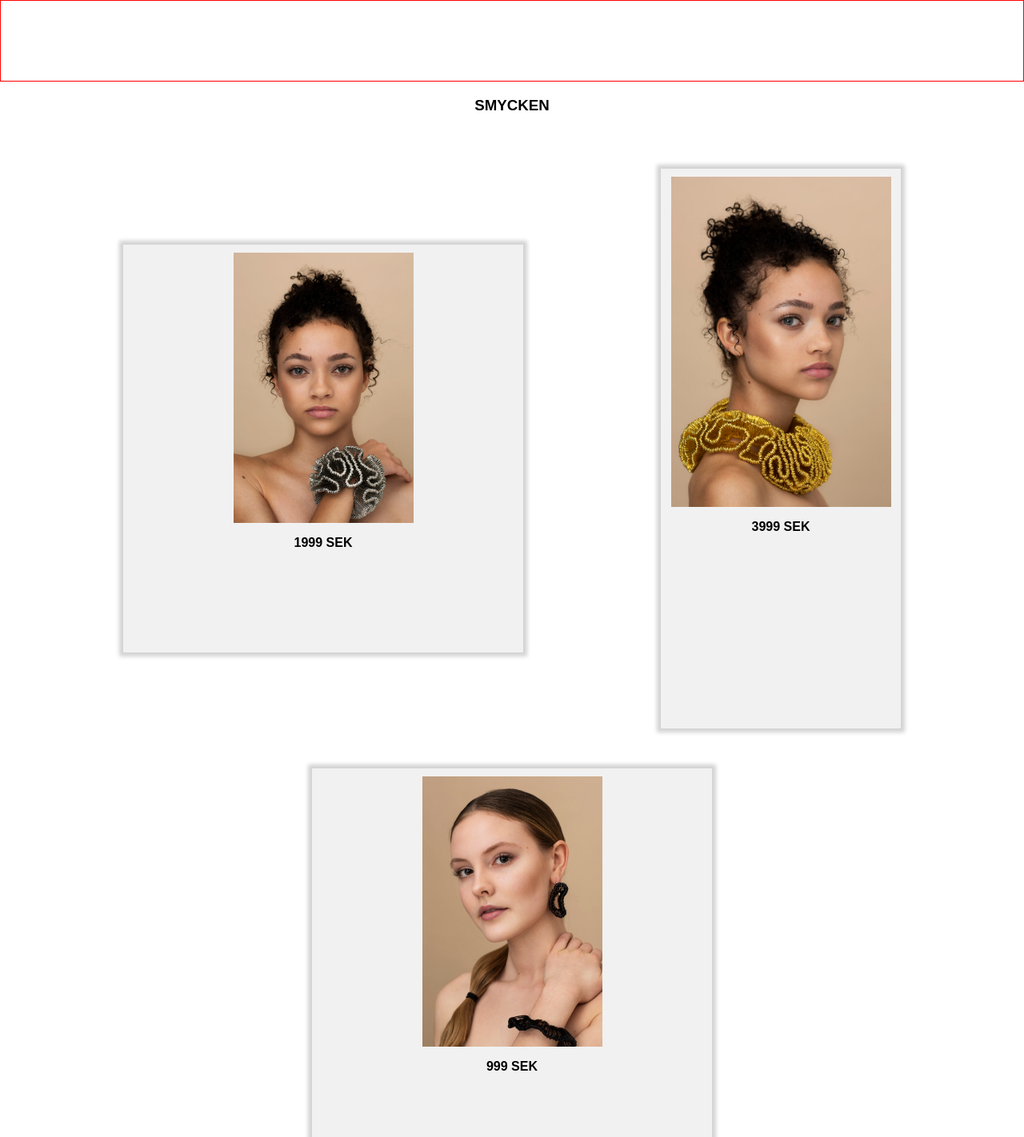
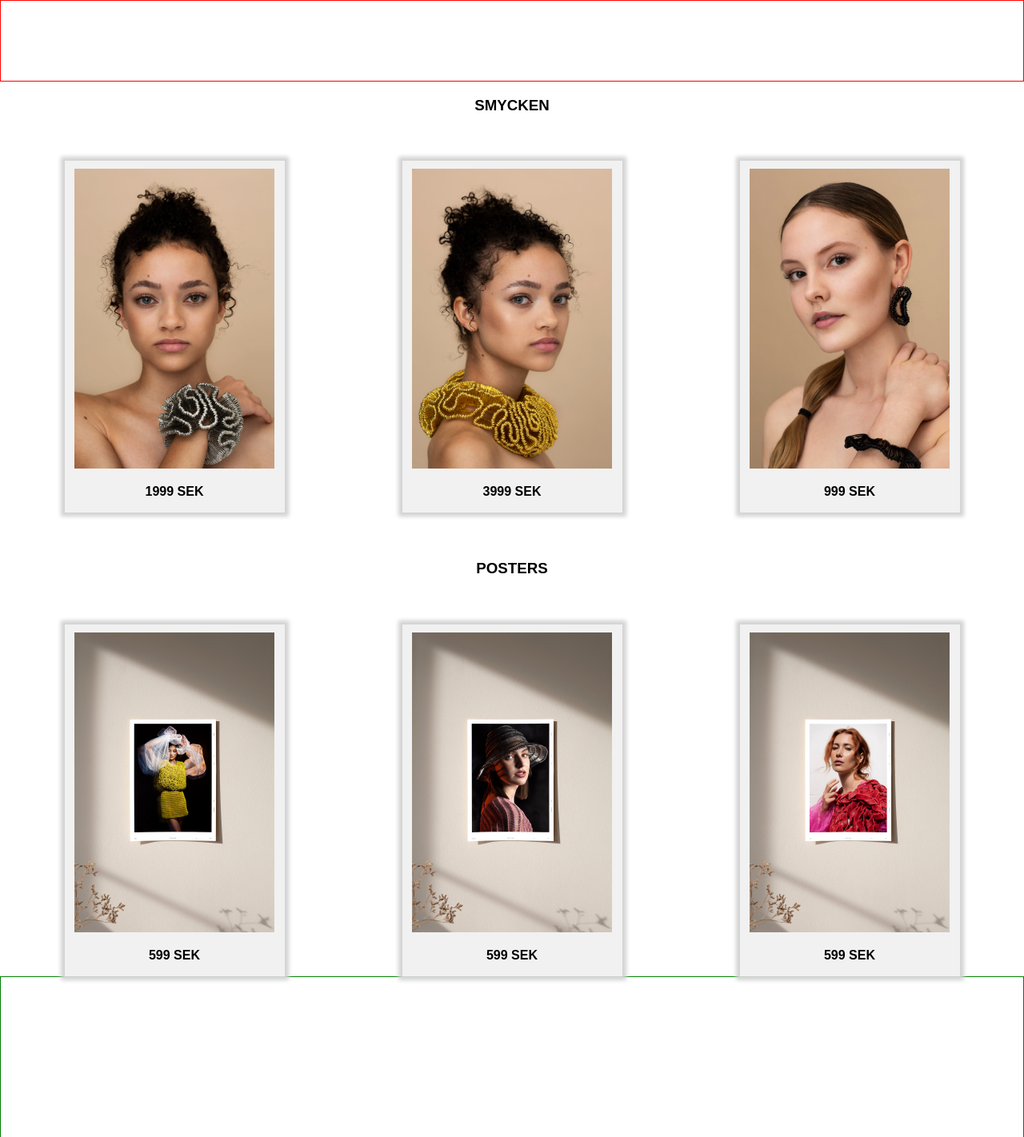
Before and after one commit to Holmkvists/first-group-project, a website: page adam.html in a window 1280 px wide. Shown: the top 1422 px of the page at 80% size. Drawn offline with Linux system fonts and the light colour scheme.

Commit message:
ready for index

```diff
--- a/adam.html
+++ b/adam.html
@@ -17,30 +17,44 @@
             <h3>SMYCKEN</h3>
             <section>
                 <div class="product-container">
-                    <img src="assets/products/jewelry1.jpg" alt="armband" />
+                    <a href="#"
+                        ><img src="assets/products/jewelry1.jpg" alt="armband"
+                    /></a>
                     <p>1999 SEK</p>
                 </div>
                 <div class="product-container">
-                    <img src="assets/products/jewelry2.jpg" alt="halsband" />
+                    <a href="#"
+                        ><img src="assets/products/jewelry2.jpg" alt="halsband"
+                    /></a>
                     <p>3999 SEK</p>
                 </div>
                 <div class="product-container">
-                    <img src="assets/products/jewelry3.jpg" alt="örhänge" />
+                    <a href="#">
+                        <img src="assets/products/jewelry3.jpg" alt="örhänge"
+                    /></a>
                     <p>999 SEK</p>
                 </div>
             </section>
             <h3>POSTERS</h3>
             <section>
                 <div class="product-container">
-                    <img src="assets/products/poster1.jpg" alt="gul-klänning" />
+                    <a href="#">
+                        <img
+                            src="assets/products/poster1.jpg"
+                            alt="gul-klänning"
+                    /></a>
                     <p>599 SEK</p>
                 </div>
                 <div class="product-container">
-                    <img src="assets/products/poster2.jpg" alt="hatt" />
+                    <a href="#">
+                        <img src="assets/products/poster2.jpg" alt="hatt"
+                    /></a>
                     <p>599 SEK</p>
                 </div>
                 <div class="product-container">
-                    <img src="assets/products/poster3.jpg" alt="rosa" />
+                    <a href="#">
+                        <img src="assets/products/poster3.jpg" alt="rosa"
+                    /></a>
                     <p>599 SEK</p>
                 </div>
             </section>
--- a/scss/adam.scss
+++ b/scss/adam.scss
@@ -12,16 +12,13 @@ header {
 }
 
 main {
-    text-align: center;
-    font-family: Arial, Helvetica, sans-serif;
-    font-weight: bold;
-}
-
-main {
     display: flex;
     flex-direction: column;
     align-items: center;
-    gap: 50px;
+    gap: 40px;
+    text-align: center;
+    font-family: "Sora", sans-serif;
+    font-weight: bold;
 }
 
 section {
@@ -60,7 +57,7 @@ footer {
 
         .product-container {
             width: 250px;
-            height: 410px;
+            height: 400px;
 
             img {
                 width: 225px;
@@ -71,23 +68,16 @@ footer {
 
 @media screen and (min-width: 1000px) {
     section {
-        // flex-wrap: nowrap;
-    }
+        flex-wrap: nowrap;
+        justify-content: space-around;
 
-    .product-container:nth-child(1n) {
-        width: 500px;
-        height: 510px;
-    }
-    .product-container:nth-child(2n) {
-        width: 300px;
-        height: 700px;
+        .product-container {
+            width: 275px;
+            height: 440px;
 
-        img {
-            width: 275px;
-        }
-        .product-container:nth-child(3n) {
-            width: 600px;
-            height: 510px;
+            img {
+                width: 250px;
+            }
         }
     }
 }
```
Also changed, not shown: css/adam.css, css/alexia2.css.
